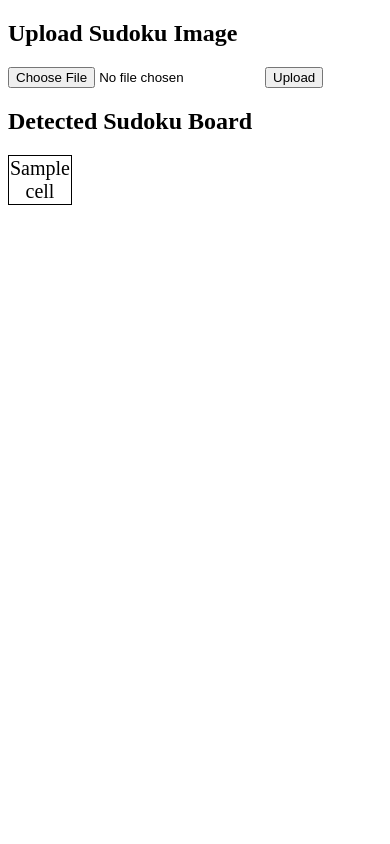
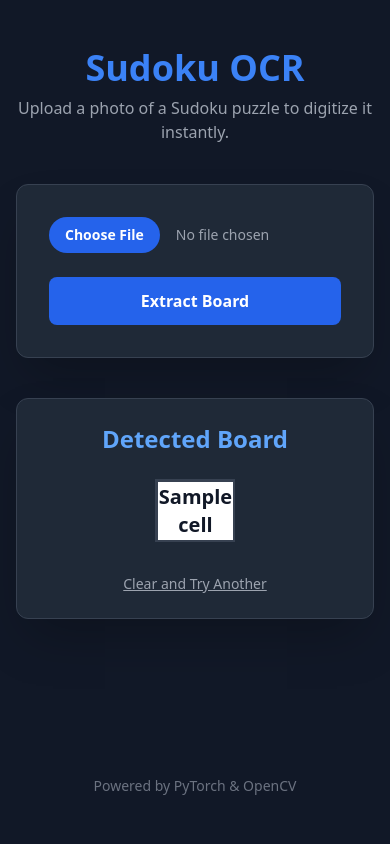
Before and after one commit to itspriyambhattacharya/msc-project-ocr-digit-app-2, a Flask app: template templates/sudoku.html in a window 390 px wide. Run offline with Flask 3, Linux system fonts and the light colour scheme; the template is opened without the code that fills it: most values are stand-ins (such as "Sample title", 1, 10 or a date in 2020); some libraries are stand-ins or nearby versions.

Commit message:
new template

```diff
--- a/templates/sudoku.html
+++ b/templates/sudoku.html
@@ -1,39 +1,125 @@
 <!doctype html>
-<html>
+<html lang="en">
   <head>
-    <title>Sudoku OCR</title>
+    <meta charset="UTF-8" />
+    <meta name="viewport" content="width=device-width, initial-scale=1.0" />
+    <title>Sudoku OCR Pro</title>
+    <script src="https://cdn.tailwindcss.com"></script>
     <style>
-      table {
-        border-collapse: collapse;
+      /* Custom thick borders for the 3x3 subgrids */
+      .bb-thick {
+        border-bottom-width: 3px !important;
+        border-bottom-color: #374151 !important;
       }
-      td {
-        width: 40px;
-        height: 40px;
-        text-align: center;
-        font-size: 20px;
-        border: 1px solid black;
+      .rb-thick {
+        border-right-width: 3px !important;
+        border-right-color: #374151 !important;
+      }
+      .lb-thick {
+        border-left-width: 3px !important;
+        border-left-color: #374151 !important;
+      }
+      .tb-thick {
+        border-top-width: 3px !important;
+        border-top-color: #374151 !important;
       }
     </style>
   </head>
-  <body>
-    <h2>Upload Sudoku Image</h2>
+  <body
+    class="bg-gray-900 text-gray-100 min-h-screen flex flex-col items-center py-12 px-4"
+  >
+    <div class="max-w-2xl w-full">
+      <header class="text-center mb-10">
+        <h1 class="text-4xl font-extrabold text-blue-500 mb-2">Sudoku OCR</h1>
+        <p class="text-gray-400">
+          Upload a photo of a Sudoku puzzle to digitize it instantly.
+        </p>
+      </header>
 
-    <form method="POST" enctype="multipart/form-data">
-      <input type="file" name="file" />
-      <button type="submit">Upload</button>
+      <!-- Upload Section -->
+      <div
+        class="bg-gray-800 p-8 rounded-xl shadow-2xl border border-gray-700 mb-10"
+      >
+        <form
+          method="POST"
+          enctype="multipart/form-data"
+          class="flex flex-col gap-6"
+        >
+          <label class="block">
+            <span class="sr-only">Choose image</span>
+            <input
+              type="file"
+              name="file"
+              accept="image/*"
+              class="block w-full text-sm text-gray-400 file:mr-4 file:py-2 file:px-4 file:rounded-full file:border-0 file:text-sm file:font-semibold file:bg-blue-600 file:text-white hover:file:bg-blue-700 transition-all cursor-pointer"
+            />
+          </label>
+          <button
+            type="submit"
+            class="w-full bg-blue-600 hover:bg-blue-700 text-white font-bold py-3 px-6 rounded-lg transition duration-200 ease-in-out transform hover:scale-[1.02]"
+          >
+            Extract Board
+          </button>
         </form>
+      </div>
 
       {% if board %}
-    <h2>Detected Sudoku Board</h2>
-    <table>
-      {% for row in board %}
+      <!-- Results Section -->
+      <div
+        class="bg-gray-800 p-6 rounded-xl shadow-2xl border border-gray-700 animate-fade-in"
+      >
+        <h2 class="text-2xl font-bold text-center mb-6 text-blue-400">
+          Detected Board
+        </h2>
+
+        <div class="flex justify-center">
+          <table
+            class="border-collapse border-2 border-gray-700 bg-white text-gray-900"
+          >
+            {% for row in board %} {% set row_idx = loop.index0 %}
             <tr>
-        {% for cell in row %}
-        <td>{{ cell }}</td>
+              {% for cell in row %} {% set col_idx = loop.index0 %}
+              <td
+                class="w-10 h-10 sm:w-12 sm:h-12 border border-gray-300 text-center text-xl font-bold
+                            {{ 'bb-thick' if row_idx % 3 == 2 and row_idx != 8 }}
+                            {{ 'rb-thick' if col_idx % 3 == 2 and col_idx != 8 }}
+                            {{ 'tb-thick' if row_idx == 0 }}
+                            {{ 'lb-thick' if col_idx == 0 }}
+                            {{ 'rb-thick' if col_idx == 8 }}
+                            {{ 'bb-thick' if row_idx == 8 }}
+                            "
+              >
+                {{ cell }}
+              </td>
               {% endfor %}
             </tr>
             {% endfor %}
           </table>
+        </div>
+
+        <div class="mt-8 flex justify-center gap-4">
+          <button
+            onclick="window.location.reload()"
+            class="text-sm text-gray-400 hover:text-white underline"
+          >
+            Clear and Try Another
+          </button>
+        </div>
+      </div>
+      {% elif request.method == 'POST' %}
+      <!-- Error State -->
+      <div
+        class="bg-red-900/20 border border-red-500 p-4 rounded-lg text-center"
+      >
+        <p class="text-red-400 font-medium">
+          Could not detect a Sudoku grid. Please try a clearer image.
+        </p>
+      </div>
       {% endif %}
+    </div>
+
+    <footer class="mt-auto pt-10 text-gray-500 text-sm">
+      Powered by PyTorch & OpenCV
+    </footer>
   </body>
 </html>
```
Lines whose indentation alone changed are shown as unchanged.
